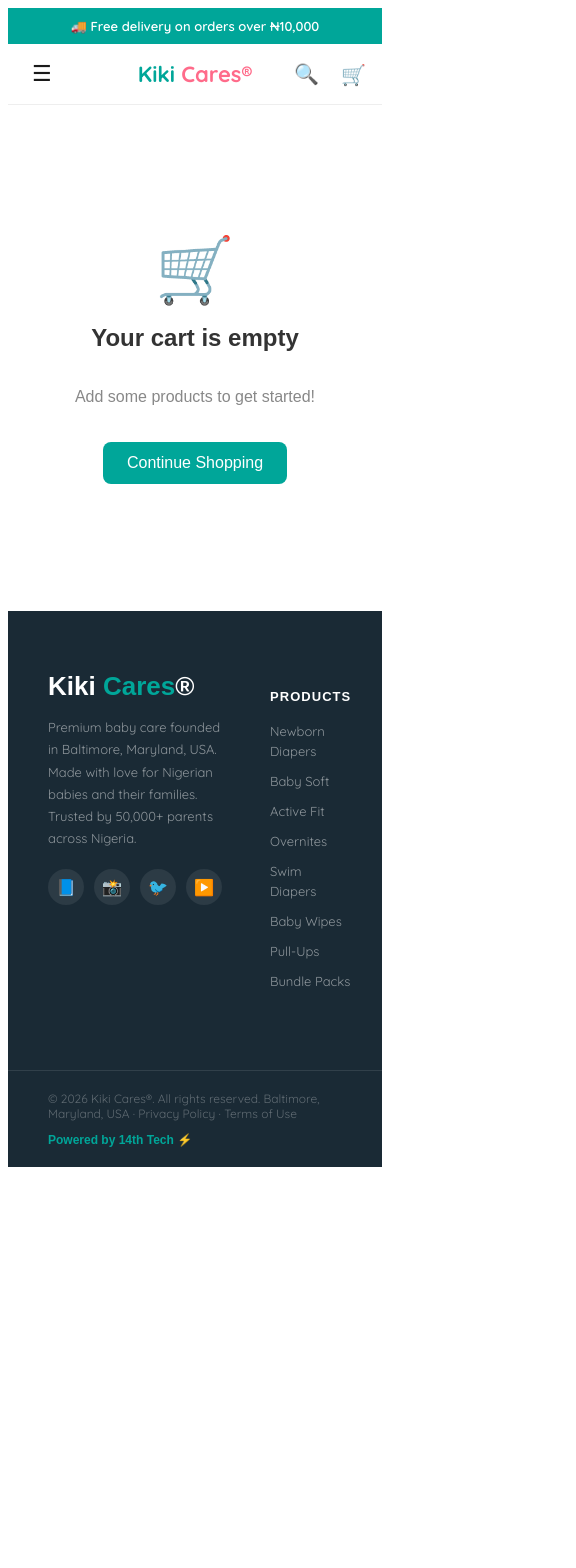
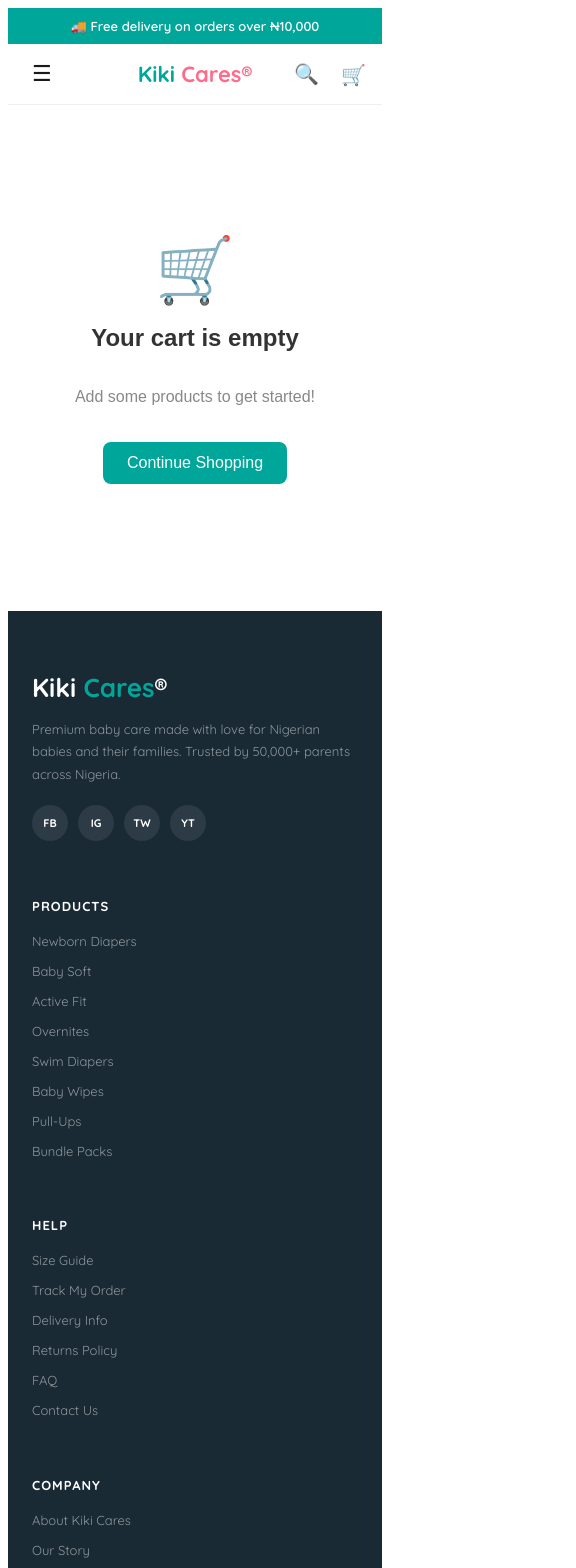
Before and after one commit to CyberZeke0/kiki-cares, a Next.js app: page /cart in a window 390 px wide. Shown: the top 1568 px of the page, 576 px wide, since content can reach past the window. Before the commit the page ends 1175 px from the top, so only its background shows below. Built offline with nearby package versions, Linux system fonts and the light colour scheme.

Commit message:
Fix footer to stack vertically on mobile

```diff
--- a/src/components/Footer.js
+++ b/src/components/Footer.js
@@ -21,49 +21,47 @@
       { label: 'Contact Us', href: '/contact' },
     ],
     Company: [
-      { label: 'About Kiki Cares®', href: '/about' },
+      { label: 'About Kiki Cares', href: '/about' },
       { label: 'Our Story', href: '/why-kiki-cares/meet-the-founder' },
       { label: 'Parenting Hub', href: '/parenting-hub/nappy-rash-guide' },
       { label: 'Sustainability', href: '/why-kiki-cares/sustainability' },
       { label: 'Careers', href: '/careers' },
-      { label: 'Powered by 14th Tech', href: 'https://14thtech.com' },
     ],
   };
 
   return (
-    <footer style={{backgroundColor: '#1A2A35'}}>
+    <footer style={{ backgroundColor: '#1A2A35' }}>
 
-      {/* Main footer */}
-      <div style={{
-        maxWidth: '1280px', margin: '0 auto', padding: '60px 40px',
-        display: 'grid', gridTemplateColumns: '2fr 1fr 1fr 1fr', gap: '48px',
+      <div className="footer-grid" style={{
+        maxWidth: '1280px', margin: '0 auto', padding: '60px 24px',
+        display: 'grid', gridTemplateColumns: '2fr 1fr 1fr 1fr', gap: '40px',
         borderBottom: '1px solid rgba(255,255,255,0.1)',
       }}>
 
         {/* Brand column */}
         <div>
-          <Link href="/" style={{textDecoration: 'none'}}>
-            <div style={{fontFamily: 'sans-serif', fontSize: '26px', fontWeight: '900', color: 'white', marginBottom: '14px'}}>
-              Kiki <span style={{color: '#00A699'}}>Cares</span>®
+          <Link href="/" style={{ textDecoration: 'none' }}>
+            <div style={{ fontSize: '26px', fontWeight: '900', color: 'white', marginBottom: '14px', fontFamily: 'Quicksand, sans-serif' }}>
+              Kiki <span style={{ color: '#00A699' }}>Cares</span>®
             </div>
           </Link>
-          <p style={{fontSize: '13px', color: 'rgba(255,255,255,0.5)', lineHeight: '1.7', marginBottom: '20px', fontWeight: '300'}}>
-            Premium baby care founded in Baltimore, Maryland, USA. Made with love for Nigerian babies and their families. Trusted by 50,000+ parents across Nigeria.
+          <p style={{ fontSize: '13px', color: 'rgba(255,255,255,0.5)', lineHeight: '1.7', marginBottom: '20px' }}>
+            Premium baby care made with love for Nigerian babies and their families. Trusted by 50,000+ parents across Nigeria.
           </p>
-          <div style={{display: 'flex', gap: '10px'}}>
+          <div style={{ display: 'flex', gap: '10px' }}>
             {[
-              {icon: '📘', href: 'https://facebook.com'},
-              {icon: '📸', href: 'https://instagram.com'},
-              {icon: '🐦', href: 'https://twitter.com'},
-              {icon: '▶️', href: 'https://youtube.com'},
+              { label: 'FB', href: 'https://facebook.com' },
+              { label: 'IG', href: 'https://instagram.com' },
+              { label: 'TW', href: 'https://twitter.com' },
+              { label: 'YT', href: 'https://youtube.com' },
             ].map((social) => (
-              <a key={social.icon} href={social.href} target="_blank" rel="noopener noreferrer" style={{
+              <a key={social.label} href={social.href} target="_blank" rel="noopener noreferrer" style={{
                 width: '36px', height: '36px', borderRadius: '50%',
                 backgroundColor: 'rgba(255,255,255,0.08)',
                 display: 'flex', alignItems: 'center', justifyContent: 'center',
-                fontSize: '16px', textDecoration: 'none',
+                fontSize: '11px', fontWeight: '700', color: 'white', textDecoration: 'none',
               }}>
-                {social.icon}
+                {social.label}
               </a>
             ))}
           </div>
@@ -72,13 +70,13 @@
         {/* Link columns */}
         {Object.entries(links).map(([title, items]) => (
           <div key={title}>
-            <h4 style={{fontFamily: 'sans-serif', fontSize: '13px', fontWeight: '800', color: 'white', textTransform: 'uppercase', letterSpacing: '0.08em', marginBottom: '16px'}}>
+            <h4 style={{ fontSize: '13px', fontWeight: '800', color: 'white', textTransform: 'uppercase', letterSpacing: '0.08em', marginBottom: '16px' }}>
               {title}
             </h4>
-            <ul style={{listStyle: 'none', padding: 0, margin: 0, display: 'flex', flexDirection: 'column', gap: '10px'}}>
+            <ul style={{ listStyle: 'none', padding: 0, margin: 0, display: 'flex', flexDirection: 'column', gap: '10px' }}>
               {items.map((item) => (
                 <li key={item.label}>
-                  <Link href={item.href} style={{fontSize: '13px', color: 'rgba(255,255,255,0.5)', textDecoration: 'none', fontWeight: '300'}}>
+                  <Link href={item.href} style={{ fontSize: '13px', color: 'rgba(255,255,255,0.5)', textDecoration: 'none' }}>
                     {item.label}
                   </Link>
                 </li>
@@ -90,21 +88,29 @@
 
       {/* Bottom bar */}
       <div style={{
-        maxWidth: '1280px', margin: '0 auto', padding: '20px 40px',
+        maxWidth: '1280px', margin: '0 auto', padding: '20px 24px',
         display: 'flex', justifyContent: 'space-between', alignItems: 'center',
         flexWrap: 'wrap', gap: '12px',
       }}>
-        <p style={{fontSize: '12px', color: 'rgba(255,255,255,0.3)', margin: 0}}>
-          © 2026 Kiki Cares®. All rights reserved. Baltimore, Maryland, USA ·{' '}
-          <Link href="/privacy" style={{color: 'rgba(255,255,255,0.3)', textDecoration: 'none'}}>Privacy Policy</Link>
+        <p style={{ fontSize: '12px', color: 'rgba(255,255,255,0.3)', margin: 0 }}>
+          © 2026 Kiki Cares®. All rights reserved.{' '}
+          <Link href="/privacy" style={{ color: 'rgba(255,255,255,0.3)', textDecoration: 'none' }}>Privacy Policy</Link>
           {' · '}
-          <Link href="/terms" style={{color: 'rgba(255,255,255,0.3)', textDecoration: 'none'}}>Terms of Use</Link>
+          <Link href="/terms" style={{ color: 'rgba(255,255,255,0.3)', textDecoration: 'none' }}>Terms of Use</Link>
         </p>
-        <p style={{fontSize: '12px', color: '#00A699', fontWeight: '600', fontFamily: 'sans-serif', margin: 0}}>
+        <p style={{ fontSize: '12px', color: '#00A699', fontWeight: '600', margin: 0 }}>
           Powered by 14th Tech ⚡
         </p>
       </div>
 
+      <style>{`
+        @media (max-width: 767px) {
+          .footer-grid {
+            grid-template-columns: 1fr !important;
+          }
+        }
+      `}</style>
+
     </footer>
   );
 }
```
